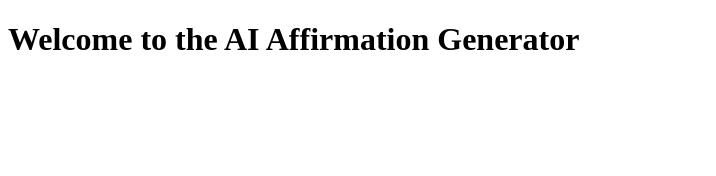
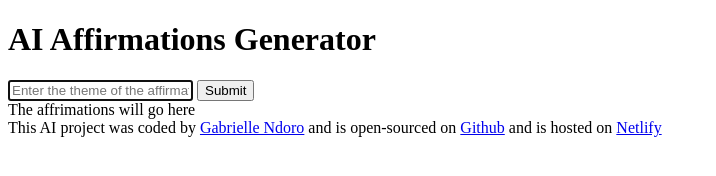
Before and after one commit to gabrielletech/affirmations-generator, a plain HTML site: page index.html in a window 1280 px wide. Shown: the whole page, without its empty margins (0-716 px from the left). Drawn offline with Linux system fonts and the light colour scheme.

Commit message:
Added HTML Structure

```diff
--- a/index.html
+++ b/index.html
@@ -7,7 +7,21 @@
     <title>Affirmations Generator - By Gabrielle Ndoro</title>
 </head>
 <body>
-    <h1>Welcome to the AI Affirmation Generator</h1>
+    <header>
+        <h1>AI Affirmations Generator</h1>
+    </header>
+    <main>
+        <form>
+            <input type="text" placeholder="Enter the theme of the affirmation" autofocus required/>
+            <input type="submit" value="Submit" />
+        </form>
+        <div>
+            The affrimations will go here
+        </div>
+    </main>
+    <footer>
+        This AI project was coded by <a href="https://github.com/gabrielletech" target="_blank">Gabrielle Ndoro</a> and is open-sourced on <a href="https://github.com/gabrielletech/affirmations-generator" target="_blank">Github</a> and is hosted on <a href="https://affirmation-generator.netlify.app/" target="_blank">Netlify</a>
+    </footer>
     <script src="/src/index.js"></script>
 </body>
 </html>
```
